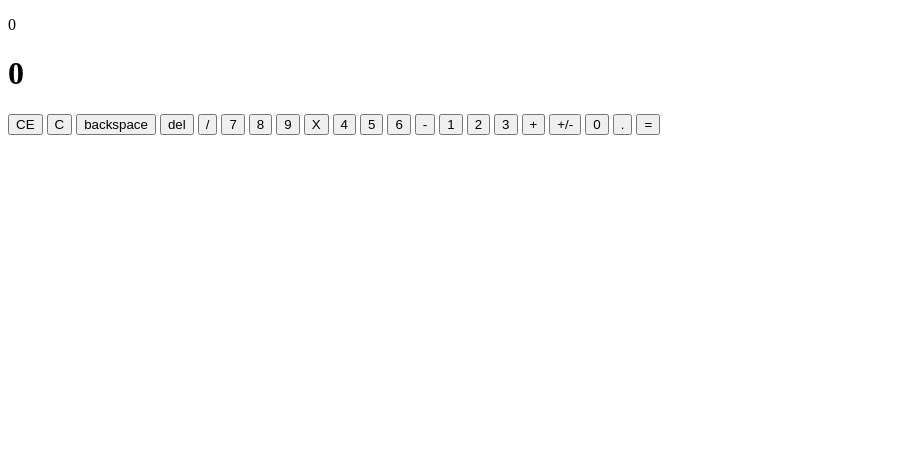
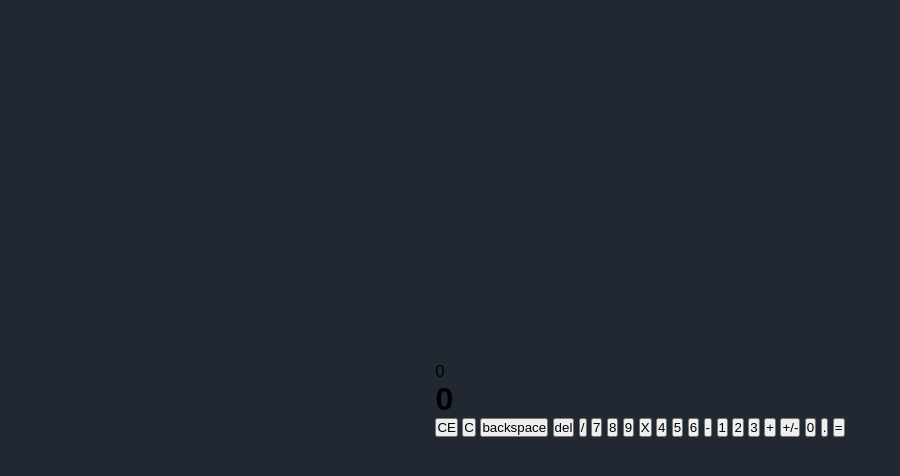
Before and after one commit to AdeyaOduor/calculators.js, a plain HTML site: page index.html in a window 1280 px wide. Shown: the whole page, without its empty margins (0-900 px from the left). Drawn offline with Linux system fonts and the light colour scheme.

Commit message:
Update index.html

```diff
--- a/index.html
+++ b/index.html
@@ -1,6 +1,7 @@
 <!DOCTYPE html>
 <html>
 <head>
+    <link rel="stylesheet" type="text/css" href="calc.css" />
     <title>javaScript Calculator Project</title>
     <meta charset="UTF-8"/>
 </head>
```
